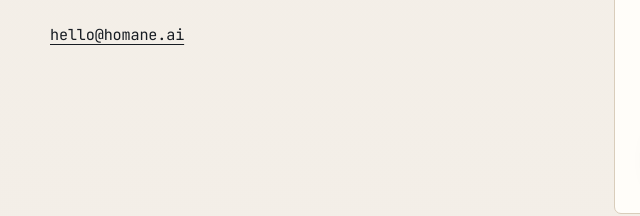
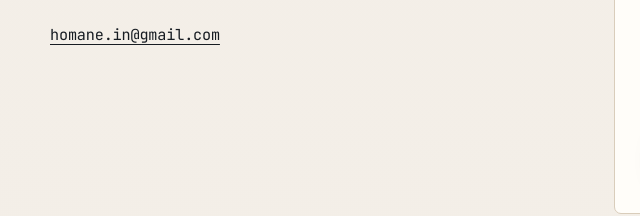
Before and after one commit to Harshit2-122/Homane, a plain HTML site: page index.html in a window 1280 px wide. Shown: the part 3921-4137 px from the top of the page, 0-640 px from the left. Drawn offline with Linux system fonts and the light colour scheme.

Commit message:
Update index.html

```diff
--- a/index.html
+++ b/index.html
@@ -218,7 +218,7 @@
         <p class="section-label">05 — Get in touch</p>
         <h2 style="margin-top:16px;">Tell us what your business is trying to fix.</h2>
         <p class="contact-note">No sales deck first. We’ll tell you honestly whether AI belongs in the solution, and what the smarter path looks like.</p>
-        <a class="contact-email" href="mailto:hello@homane.ai">hello@homane.ai</a>
+        <a class="contact-email" href="mailto: homane.in@gmail.com"> homane.in@gmail.com</a>
       </div>
 
       <div class="card reveal">
```
